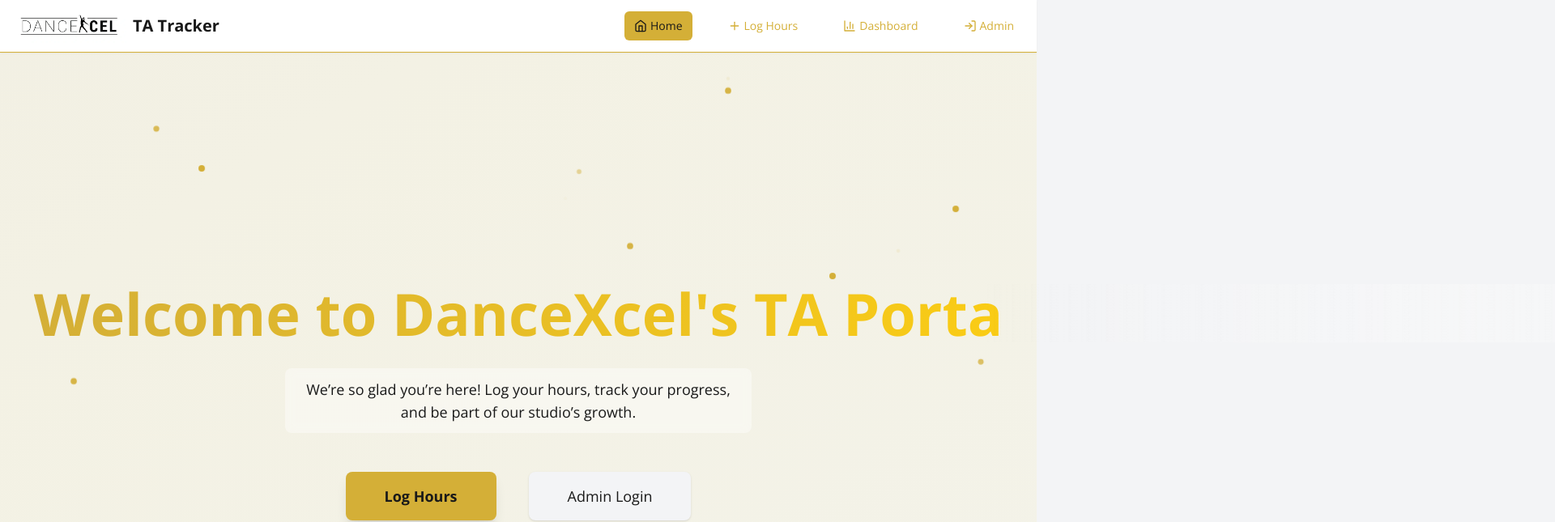
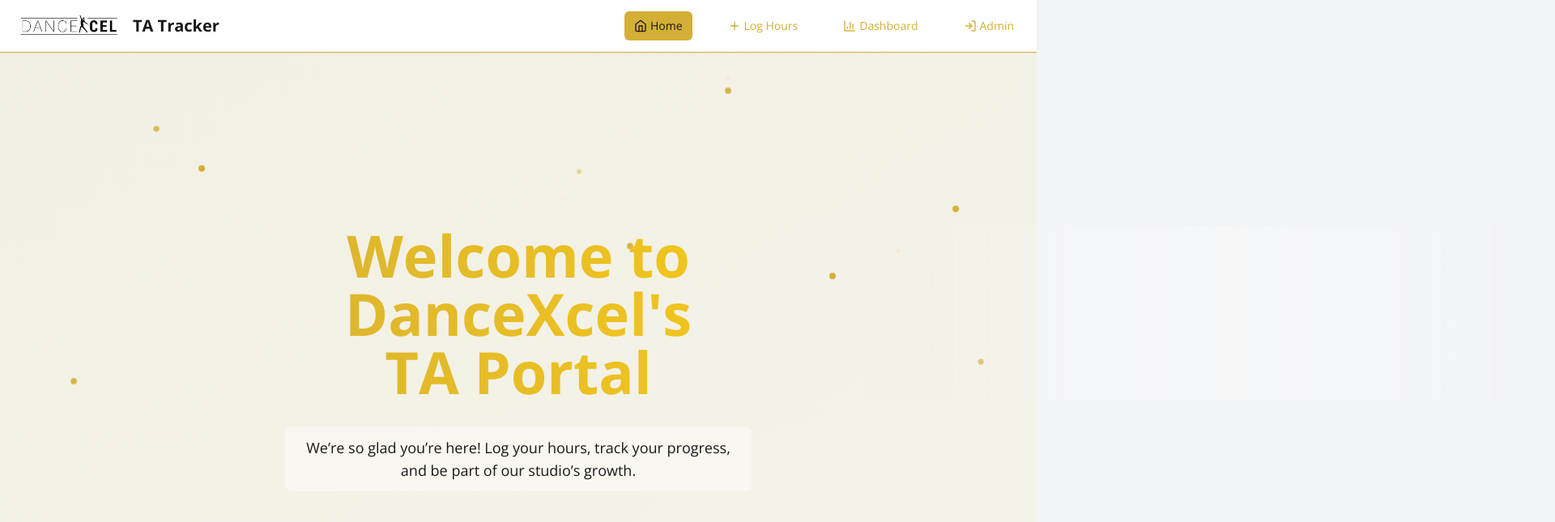
Before and after one commit to Cooly-o-Cats/dancexcel-ta-hours, a Next.js app: page / in a window 1280 px wide. Shown: the top 645 px of the page at 81% size, 1920 px wide, since content can reach past the window. Built offline with nearby package versions, Linux system fonts and the light colour scheme.

Commit message:
Update page.js

```diff
--- a/app/page.js
+++ b/app/page.js
@@ -35,20 +35,28 @@
       <main className="relative min-h-screen flex flex-col items-center justify-center text-center px-6 py-20 select-none">
         {/* Heading with shimmer */}
         <h1
-          className={`relative text-7xl font-extrabold mb-8 bg-gradient-to-r from-dx-gold to-yellow-400 bg-clip-text text-transparent
-            transition-opacity duration-1000 ease-in-out ${loaded ? 'opacity-100' : 'opacity-0'}`}
-        >
-          Welcome to DanceXcel's TA Porta
+  className={`relative
+    text-4xl sm:text-5xl md:text-6xl lg:text-7xl
+    font-extrabold mb-8
+    max-w-4xl
+    mx-auto
+    px-4
+    bg-gradient-to-r from-dx-gold to-yellow-400 bg-clip-text text-transparent
+    transition-opacity duration-1000 ease-in-out
+    ${loaded ? 'opacity-100' : 'opacity-0'}
+  `}
+  style={{ wordBreak: 'break-word' }}
+>
+  Welcome to DanceXcel&apos;s<br />TA Portal
+  <span className="absolute inset-0 bg-gradient-to-r from-transparent via-white/30 to-transparent animate-shimmer pointer-events-none" />
+  <span className="absolute inset-0 bg-gradient-to-r from-transparent via-white/10 to-transparent animate-shimmer animate-delay-2000 pointer-events-none" />
+</h1>
 
-          {/* Shimmer overlays */}
-          <span className="absolute inset-0 bg-gradient-to-r from-transparent via-white/30 to-transparent animate-shimmer pointer-events-none" />
-          <span className="absolute inset-0 bg-gradient-to-r from-transparent via-white/10 to-transparent animate-shimmer animate-delay-2000 pointer-events-none" />
-        </h1>
 
         {/* Subtitle with backdrop blur */}
-        <p className="max-w-xl text-dx-black text-lg mb-12 px-6 py-3 rounded-lg bg-white/40 backdrop-blur-sm inline-block">
-          We’re so glad you’re here! Log your hours, track your progress, and be part of our studio’s growth.
-        </p>
+        <p className="max-w-xl mx-auto text-dx-black text-lg mb-12 px-6 py-3 rounded-lg bg-white/40 backdrop-blur-sm inline-block break-words">
+  We’re so glad you’re here! Log your hours, track your progress, and be part of our studio’s growth.
+</p>
 
         {/* Buttons */}
         <div className="flex gap-10 z-10">
```
